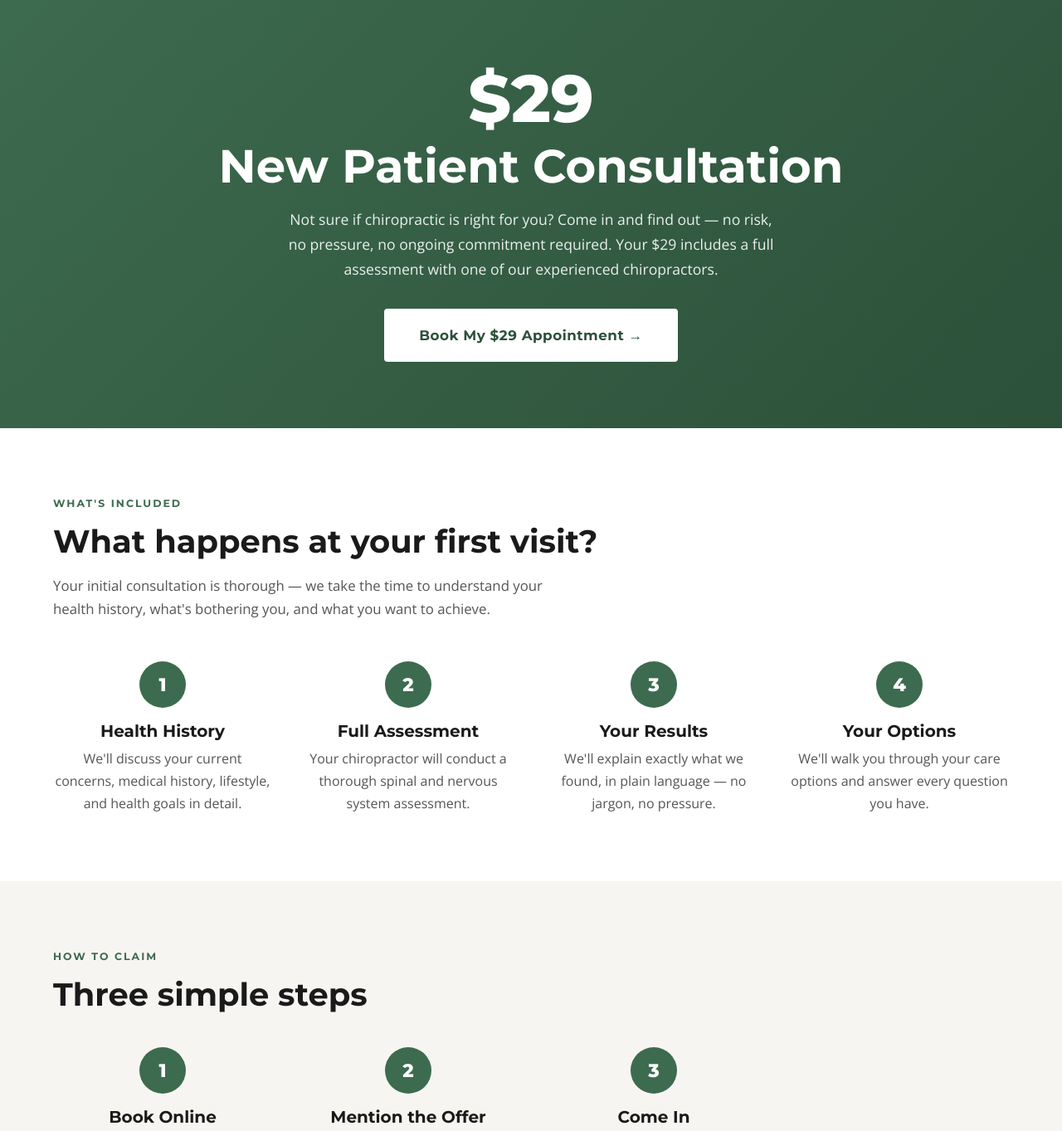
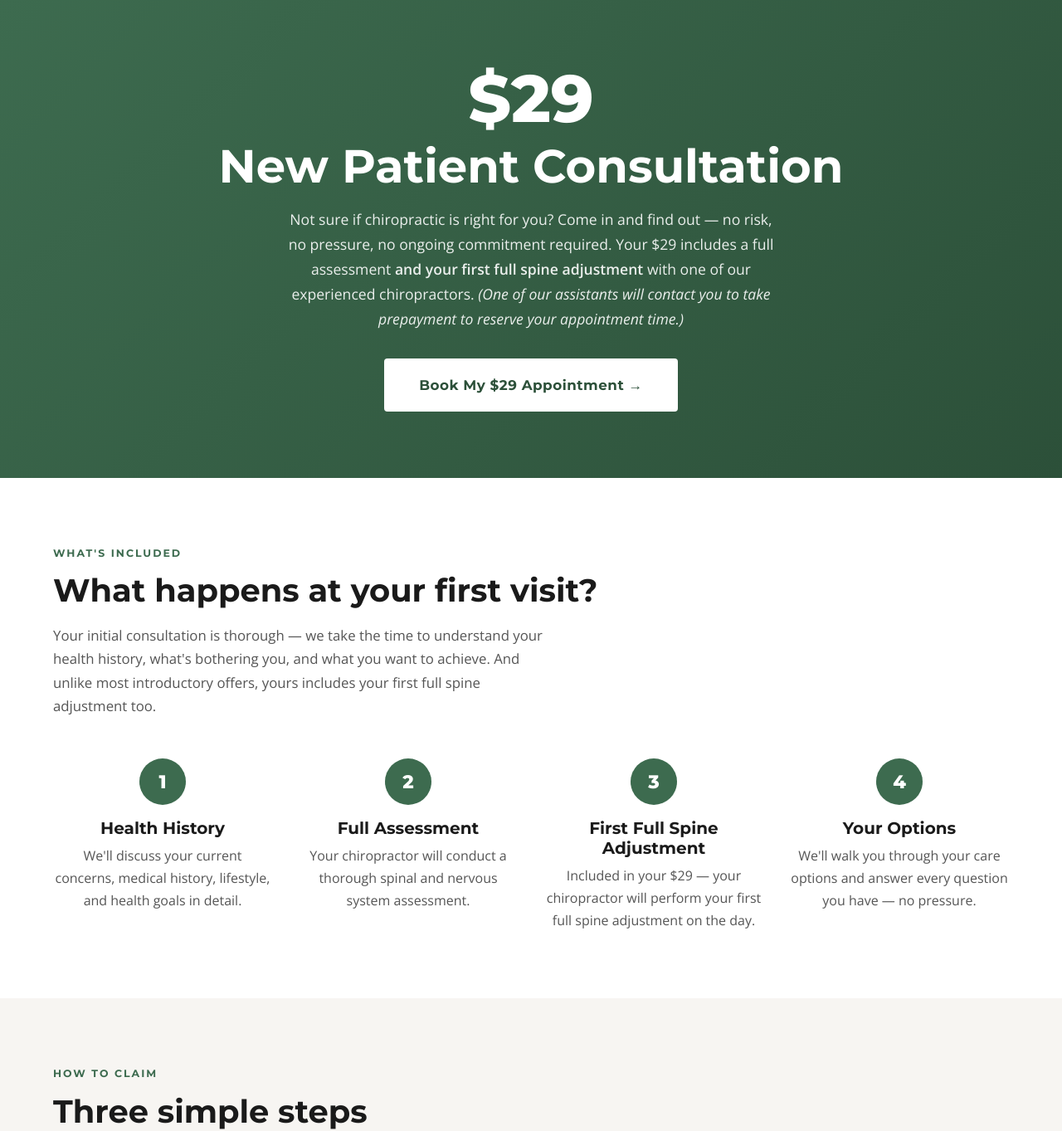
Before and after one commit to mymedsbot/valleyrising-web, a Flask app: page /new-patient in a window 1280 px wide. Shown: the part 71-1434 px from the top of the page at 83% size. Run offline with Flask 3, Linux system fonts and the light colour scheme.

Commit message:
Update  offer page: include full spine adjustment and prepayment note

```diff
--- a/templates/new-patient.html
+++ b/templates/new-patient.html
@@ -1,6 +1,6 @@
 {% extends "base.html" %}
 {% block title %}$29 New Patient Offer | Valley Rising Chiropractic{% endblock %}
-{% block meta_desc %}New to Valley Rising Chiropractic? Your first consultation is just $29 — includes a full assessment with one of our chiropractors. East Maitland & Lorn, Hunter Valley NSW.{% endblock %}
+{% block meta_desc %}New to Valley Rising Chiropractic? Your first consultation is just $29 — includes a full assessment and your first full spine adjustment. East Maitland & Lorn, Hunter Valley NSW.{% endblock %}
 
 {% block content %}
 
@@ -8,7 +8,7 @@
 <div class="offer-hero">
   <div class="offer-price">$29</div>
   <h1>New Patient Consultation</h1>
-  <p>Not sure if chiropractic is right for you? Come in and find out — no risk, no pressure, no ongoing commitment required. Your $29 includes a full assessment with one of our experienced chiropractors.</p>
+  <p>Not sure if chiropractic is right for you? Come in and find out — no risk, no pressure, no ongoing commitment required. Your $29 includes a full assessment <strong>and your first full spine adjustment</strong> with one of our experienced chiropractors. <em>(One of our assistants will contact you to take prepayment to reserve your appointment time.)</em></p>
   <a href="/book" class="btn btn-white" style="font-size:1.05rem; padding: 16px 40px;">Book My $29 Appointment →</a>
 </div>
 
@@ -16,7 +16,7 @@
 <section style="background: var(--white); padding: 80px 5%;">
   <div class="section-label">What's Included</div>
   <h2 class="section-title">What happens at your first visit?</h2>
-  <p class="section-intro">Your initial consultation is thorough — we take the time to understand your health history, what's bothering you, and what you want to achieve.</p>
+  <p class="section-intro">Your initial consultation is thorough — we take the time to understand your health history, what's bothering you, and what you want to achieve. And unlike most introductory offers, yours includes your first full spine adjustment too.</p>
   <div class="steps-grid" style="margin-top:0;">
     <div class="step-card">
       <div class="step-number">1</div>
@@ -30,13 +30,13 @@
     </div>
     <div class="step-card">
       <div class="step-number">3</div>
-      <h3>Your Results</h3>
-      <p>We'll explain exactly what we found, in plain language — no jargon, no pressure.</p>
+      <h3>First Full Spine Adjustment</h3>
+      <p>Included in your $29 — your chiropractor will perform your first full spine adjustment on the day.</p>
     </div>
     <div class="step-card">
       <div class="step-number">4</div>
       <h3>Your Options</h3>
-      <p>We'll walk you through your care options and answer every question you have.</p>
+      <p>We'll walk you through your care options and answer every question you have — no pressure.</p>
     </div>
   </div>
 </section>
@@ -98,7 +98,7 @@
 <!-- Bottom CTA -->
 <section style="background: var(--green); padding: 64px 5%; text-align: center;">
   <h2 style="color: white; margin-bottom: 16px;">Ready to feel the difference?</h2>
-  <p style="color: rgba(255,255,255,0.85); max-width: 480px; margin: 0 auto 32px;">Your $29 new patient consultation is the easiest first step. Book in under a minute.</p>
+  <p style="color: rgba(255,255,255,0.85); max-width: 480px; margin: 0 auto 32px;">Your $29 includes a full assessment and your first full spine adjustment. Book in under a minute.</p>
   <a href="/book" class="btn btn-white" style="font-size: 1.05rem; padding: 16px 40px;">Book Now →</a>
 </section>
 
```
